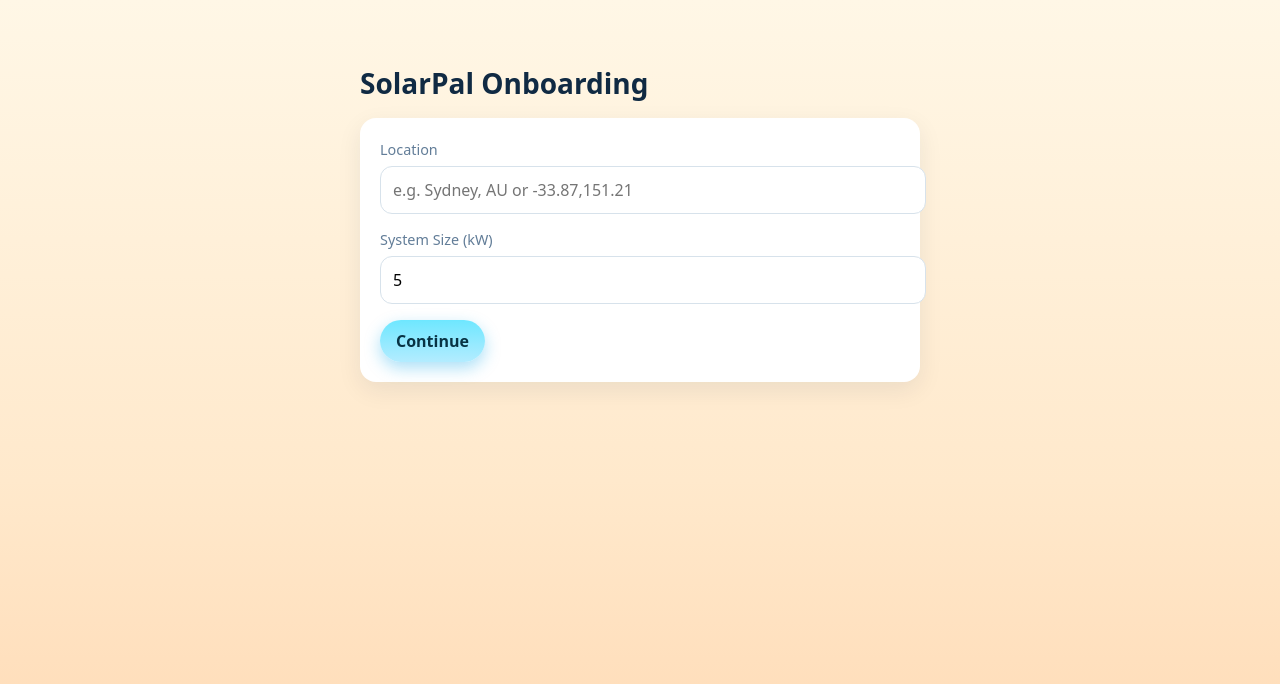
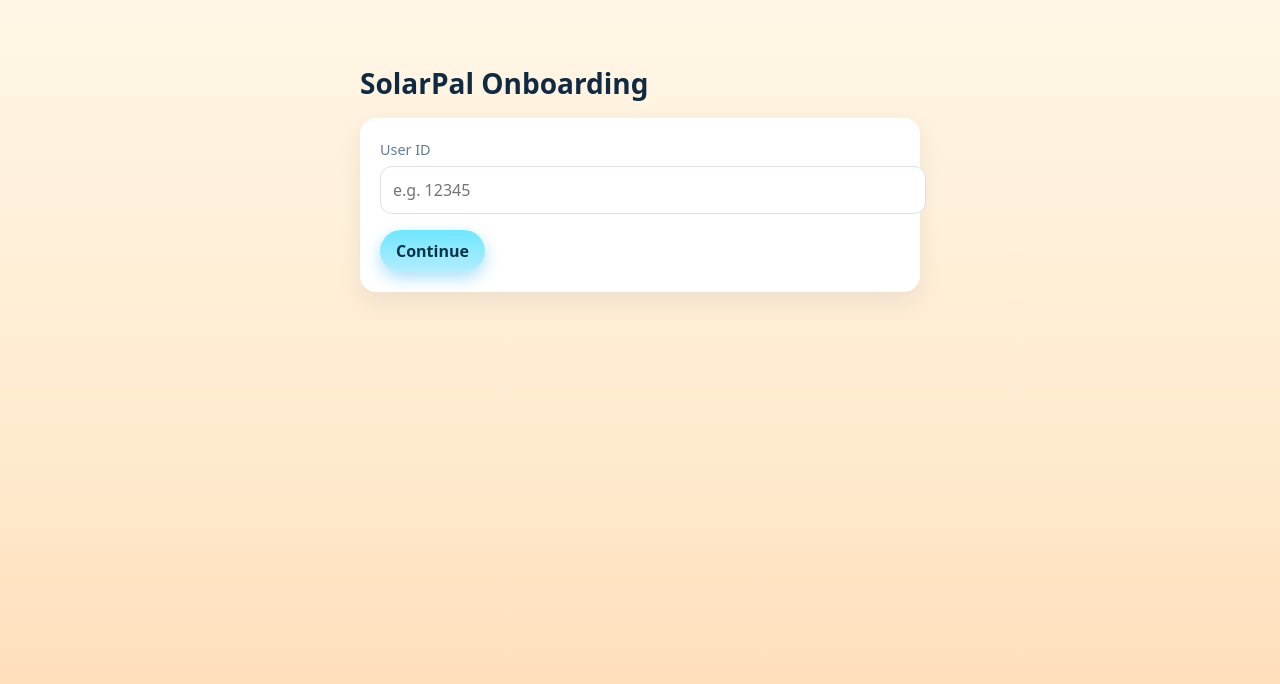
Before and after one commit to thetomato0607/SolarPal, a React (Vite) app in the folder solarpal-frontend/: page / in a window 1280 px wide. Shown: the top 684 px of the page. Built offline with nearby package versions, Linux system fonts and the light colour scheme; no server answers.

Commit message:
Refactor summary fetch to use user ID

```diff
--- a/solarpal-frontend/src/components/Onboarding.jsx
+++ b/solarpal-frontend/src/components/Onboarding.jsx
@@ -5,19 +5,23 @@ import Button from "./ui/Button";
 import CloudBackground from "./CloudBackground";
 
 export default function Onboarding({ onSuccess }) {
-  const [form, setForm] = useState({ location: "", systemSize: 5 });
+  const [form, setForm] = useState({ userId: "" });
   const [loading, setLoading] = useState(false);
   const [error, setError] = useState("");
 
-  const onChange = (e) => setForm((f) => ({ ...f, [e.target.name]: e.target.value }));
+  const onChange = (e) =>
+    setForm((f) => ({ ...f, [e.target.name]: e.target.value }));
 
   const handleSubmit = async (e) => {
     e.preventDefault();
     setError("");
-    if (!form.location?.trim()) { setError("Please enter your location."); return; }
+    if (!form.userId?.trim()) {
+      setError("Please enter your user ID.");
+      return;
+    }
     setLoading(true);
     try {
-      const data = await fetchSummary(form);
+      const data = await fetchSummary(form.userId);
       onSuccess(data);
     } catch (err) {
       setError(err.message || "Something went wrong. Please try again.");
@@ -33,28 +37,12 @@ export default function Onboarding({ onSuccess }) {
         <Card>
           <form onSubmit={handleSubmit}>
             <div style={{ marginBottom: 14 }}>
-              <label>Location</label>
+              <label>User ID</label>
               <input
-                name="location"
-                value={form.location}
+                name="userId"
+                value={form.userId}
                 onChange={onChange}
-                placeholder="e.g. Sydney, AU or -33.87,151.21"
-                style={{
-                  display: "block", width: "100%", padding: 12, marginTop: 6,
-                  borderRadius: 12, border: "1px solid #d7e2eb", outline: "none"
-                }}
-              />
-            </div>
-
-            <div style={{ marginBottom: 8 }}>
-              <label>System Size (kW)</label>
-              <input
-                name="systemSize"
-                type="number"
-                min="1"
-                step="0.1"
-                value={form.systemSize}
-                onChange={onChange}
+                placeholder="e.g. 12345"
                 style={{
                   display: "block", width: "100%", padding: 12, marginTop: 6,
                   borderRadius: 12, border: "1px solid #d7e2eb", outline: "none"
--- a/solarpal-frontend/src/services/solarApi.js
+++ b/solarpal-frontend/src/services/solarApi.js
@@ -17,9 +17,9 @@ api.interceptors.response.use(
 );
 
 // Used by Onboarding
-export async function fetchSummary({ location, systemSize }) {
+export async function fetchSummary(userId) {
   const res = await api.get("/summary", {
-    params: { location, system_size: systemSize },
+    params: { user_id: userId },
   });
   return res.data;
 }
```
